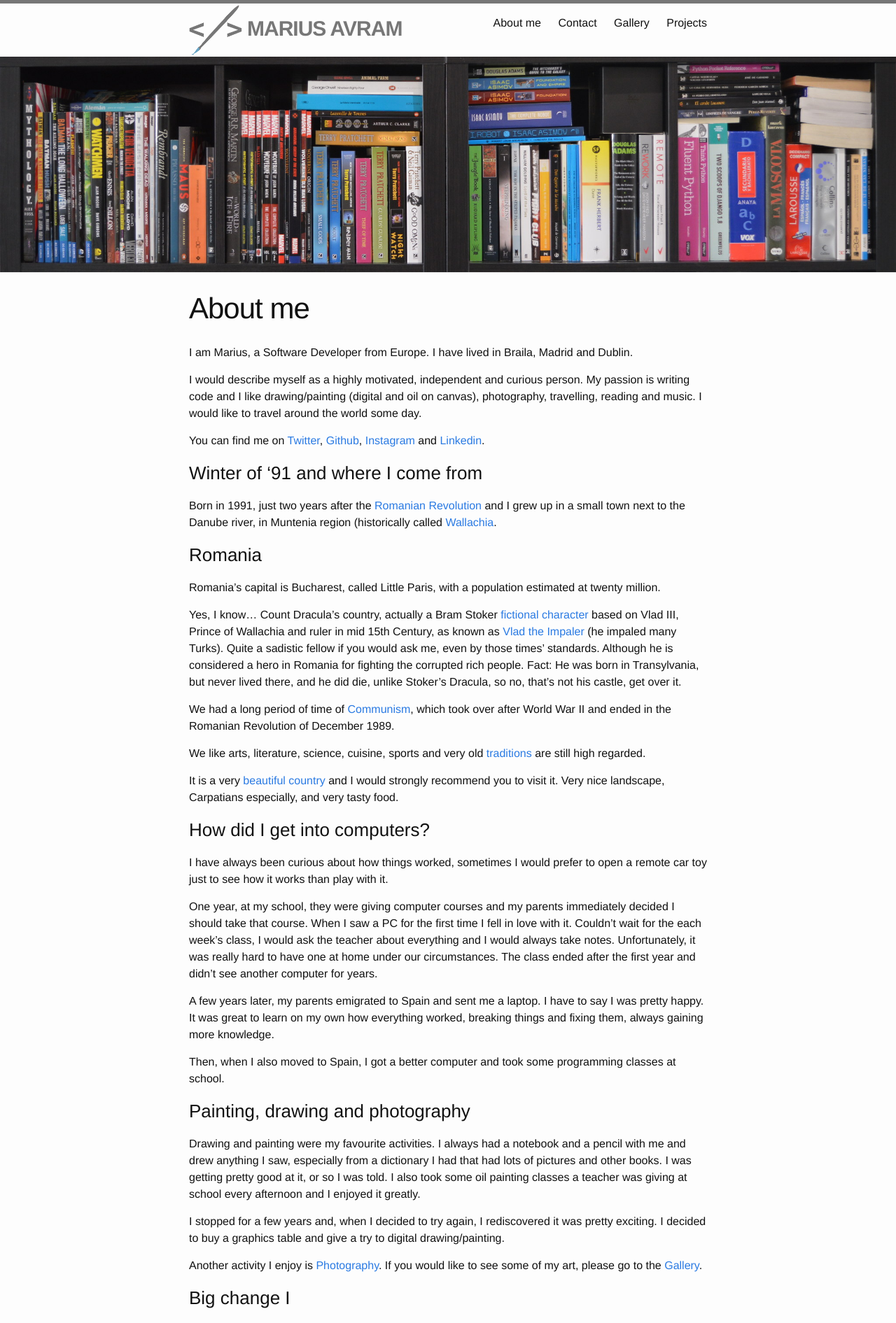
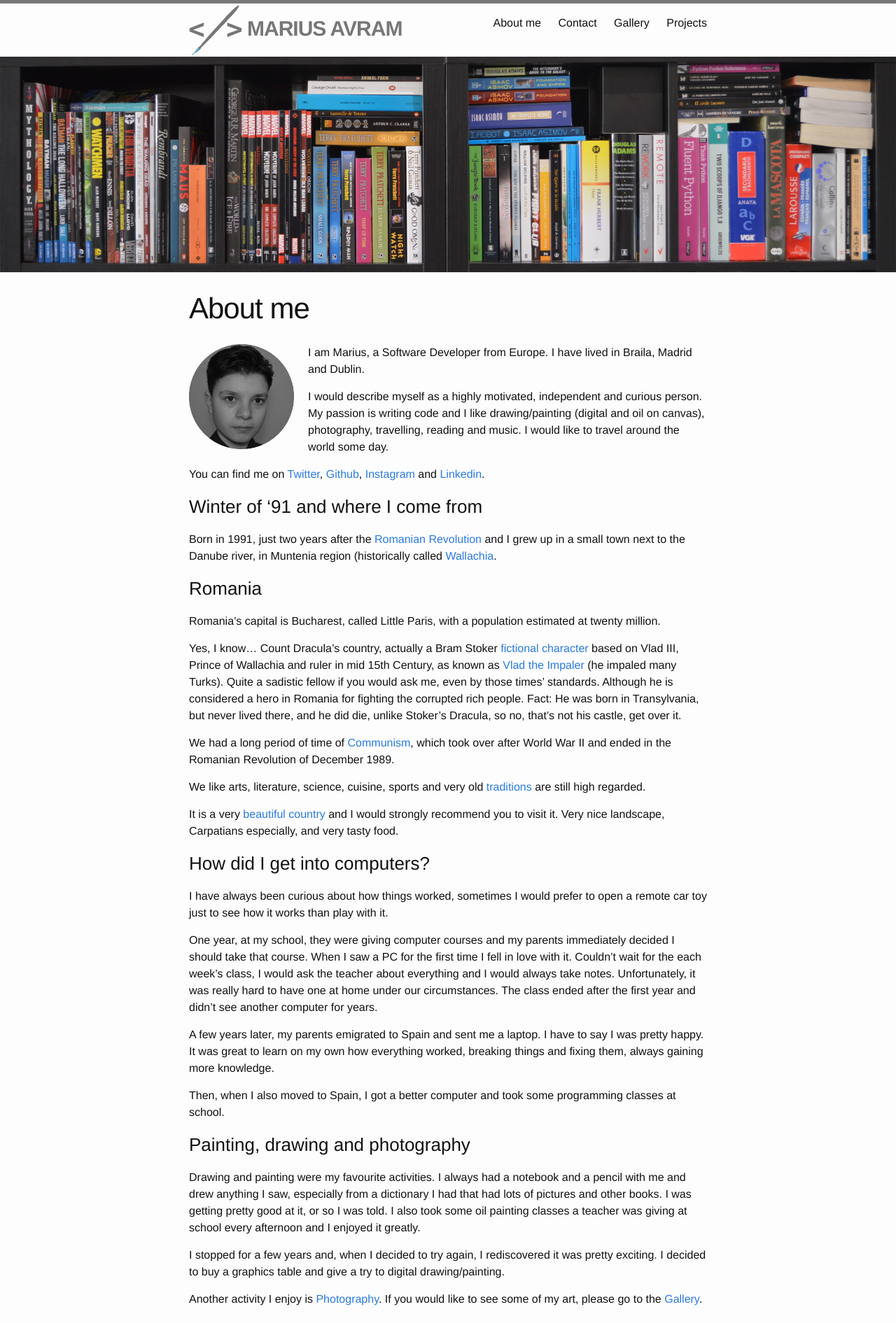
Before and after one commit to mariusavram91/mariusavram, a Jekyll site: the page built from about.md, in a window 1280 px wide. Shown: the top 1891 px of the page at 70% size. Built offline with Jekyll 4.4.1, drawn with Linux system fonts in a browser that asks for light colours; nearby versions of some CDN libraries.

Commit message:
Add headshot to About me page

```diff
--- a/_sass/_layout.scss
+++ b/_sass/_layout.scss
@@ -270,6 +270,13 @@ ul.social-network li {
     }
 }
 
+/* About page */
+
+.headshot {
+    float: left;
+    margin-right: 20px;
+}
+
 
 /* Contact page */
 
--- a/about.md
+++ b/about.md
@@ -3,6 +3,8 @@ layout: page
 title: About me
 permalink: /about/
 ---
+
+![Headshot](/assets/headshot.png){:class="headshot"}
 
 I am Marius, a Software Developer from Europe. I have lived in Braila, Madrid and Dublin.
 
```
Also changed, not shown: assets/headshot.png (added).
